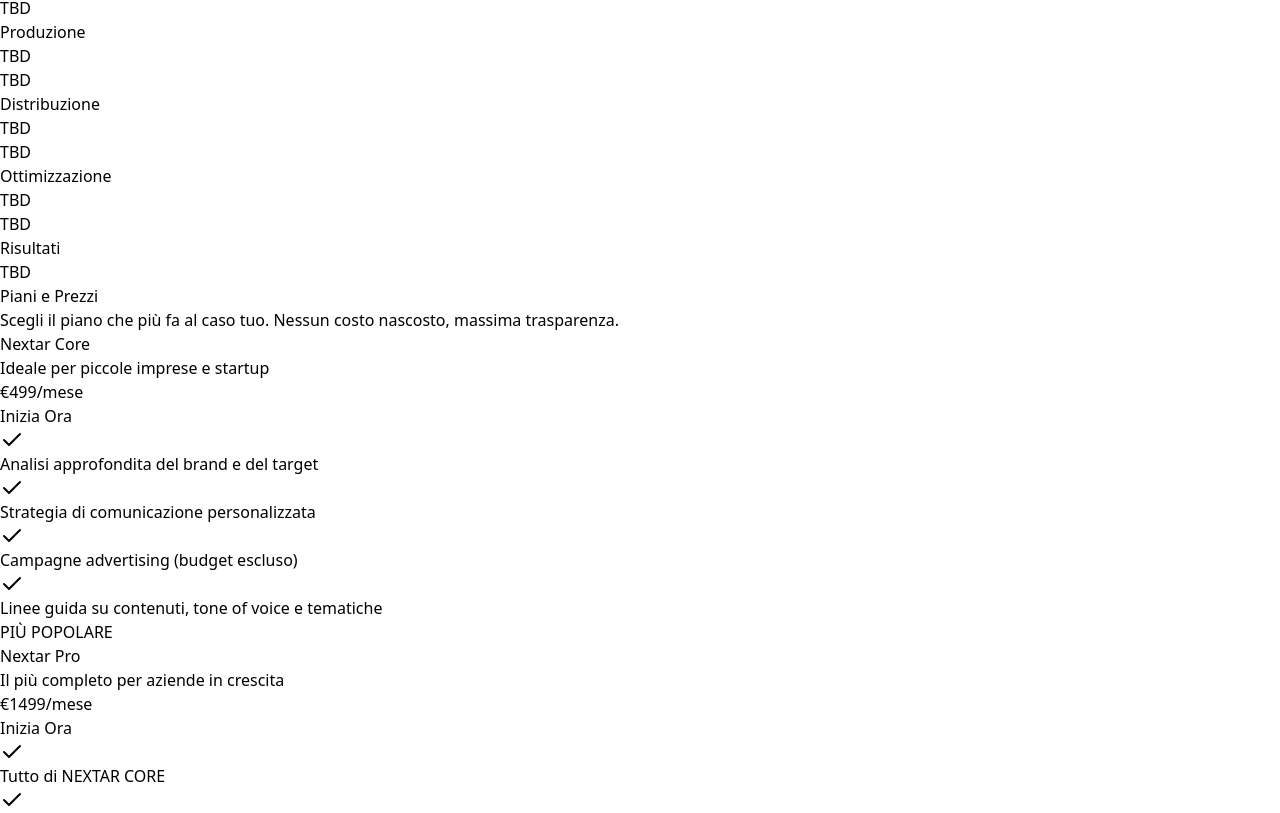
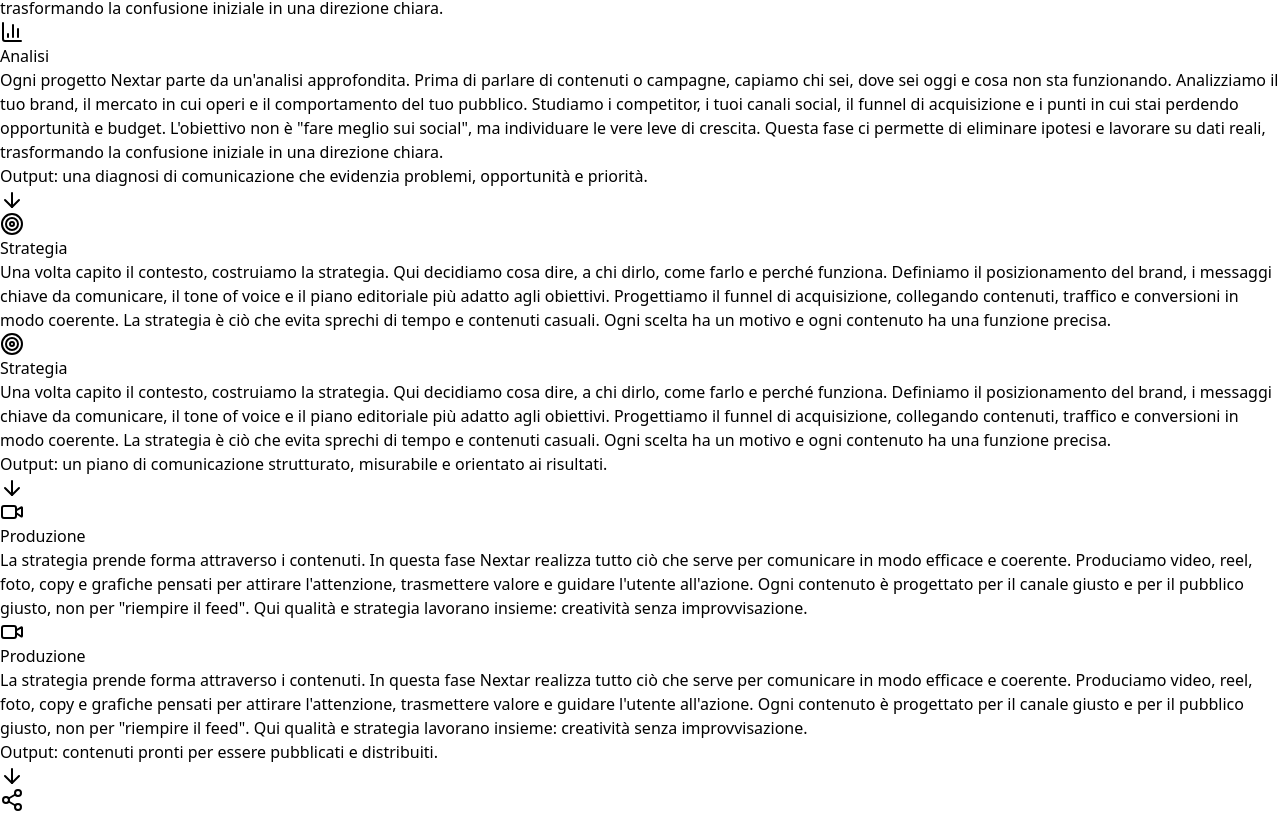
Before and after one commit to alessiobuccarella/nextar-website, a React (Vite) app: page / in a window 1280 px wide. Shown: the part 1253-2066 px from the top of the page. Built offline with nearby package versions, Linux system fonts and the light colour scheme.

Commit message:
sesto fix

```diff
--- a/src/App.jsx
+++ b/src/App.jsx
@@ -1,5 +1,5 @@
 import React, { useState, useEffect, useRef } from 'react';
-import { Menu, X, Check, Star, ArrowRight, Sparkles, Target, Megaphone, TrendingUp, Video, Globe, Share2, BarChart3, Zap, Users } from 'lucide-react';
+import { Menu, X, Check, Star, ArrowRight, ArrowDown, Sparkles, Target, Megaphone, TrendingUp, Video, Globe, Share2, BarChart3, Zap, Users } from 'lucide-react';
 
 const NextarWebsite = () => {
   // STATO - Gestisce i dati dinamici del sito
@@ -399,51 +399,69 @@
             </p>
           </div>
 
-          <div className="grid md:grid-cols-2 lg:grid-cols-3 gap-8">
+          <div className="grid md:grid-cols-4 lg:grid-cols-6 gap-8">
             {[
               {
-                icon: "TBD",
+                icon: <BarChart3 />,
                 title: "Analisi",
-                description: "TBD",
+                description: "Ogni progetto Nextar parte da un'analisi approfondita. Prima di parlare di contenuti o campagne, capiamo chi sei, dove sei oggi e cosa non sta funzionando. Analizziamo il tuo brand, il mercato in cui operi e il comportamento del tuo pubblico. Studiamo i competitor, i tuoi canali social, il funnel di acquisizione e i punti in cui stai perdendo opportunità e budget. L'obiettivo non è \"fare meglio sui social\", ma individuare le vere leve di crescita. Questa fase ci permette di eliminare ipotesi e lavorare su dati reali, trasformando la confusione iniziale in una direzione chiara.",
+                output: "una diagnosi di comunicazione che evidenzia problemi, opportunità e priorità.",
                 gradient: "from-orange-500 to-orange-600"
               },
               {
-                icon: "TBD",
+                icon: <Target />,
                 title: "Strategia",
-                description: "TBD",
+                description: "Una volta capito il contesto, costruiamo la strategia. Qui decidiamo cosa dire, a chi dirlo, come farlo e perché funziona. Definiamo il posizionamento del brand, i messaggi chiave da comunicare, il tone of voice e il piano editoriale più adatto agli obiettivi. Progettiamo il funnel di acquisizione, collegando contenuti, traffico e conversioni in modo coerente. La strategia è ciò che evita sprechi di tempo e contenuti casuali. Ogni scelta ha un motivo e ogni contenuto ha una funzione precisa.",
+                output: "un piano di comunicazione strutturato, misurabile e orientato ai risultati.",
                 gradient: "from-orange-600 to-amber-600"
               },
               {
-                icon: "TBD",
+                icon: <Video />,
                 title: "Produzione",
-                description: "TBD",
+                description: "La strategia prende forma attraverso i contenuti. In questa fase Nextar realizza tutto ciò che serve per comunicare in modo efficace e coerente. Produciamo video, reel, foto, copy e grafiche pensati per attirare l'attenzione, trasmettere valore e guidare l'utente all'azione. Ogni contenuto è progettato per il canale giusto e per il pubblico giusto, non per \"riempire il feed\". Qui qualità e strategia lavorano insieme: creatività senza improvvisazione.",
+                output: "contenuti pronti per essere pubblicati e distribuiti.",
                 gradient: "from-amber-500 to-orange-500"
               },
               {
-                icon: "TBD",
+                icon: <Share2 />,
                 title: "Distribuzione",
-                description: "TBD",
+                description: "È qui che nasce il vero valore. Distribuire non significa semplicemente pubblicare, ma far arrivare i contenuti alle persone giuste, nel momento giusto e con il giusto volume. Selezioniamo i canali più efficaci, definiamo il timing di pubblicazione, attiviamo campagne a pagamento quando serve, impostiamo strategie di retargeting e collaborazioni con pagine o creator rilevanti. Massimizziamo ogni contenuto riutilizzandolo su più piattaforme. Un contenuto visto da poche persone sbagliate non serve a nulla. Lo stesso contenuto, visto da migliaia di persone giuste, genera risultati.",
+                output: "traffico qualificato, contatti e vendite.",
                 gradient: "from-orange-500 to-red-500"
               },
               {
-                icon: "TBD",
+                icon: <TrendingUp />,
                 title: "Ottimizzazione",
-                description: "TBD",
+                description: "Nulla viene lasciato al caso. Monitoriamo costantemente i dati per capire cosa funziona davvero e cosa no. Analizziamo performance, costi, conversioni e comportamenti degli utenti. Individuiamo dove il budget è sprecato e dove, invece, sta generando valore. Sulla base dei dati ottimizziamo contenuti, copy, formati, targeting e investimenti. Il metodo Nextar non è statico: evolve continuamente per migliorare le performance nel tempo.",
+                output: "crescita costante e miglioramento continuo dei risultati.",
                 gradient: "from-orange-400 to-orange-600"
-              },
-              {
-                icon: "TBD",
-                title: "Risultati",
-                description: "TBD",
-                gradient: "from-orange-600 to-amber-500"
               }
             ].map((service, index) => (
-              <div key={index} className="group bg-zinc-800/50 backdrop-blur-sm p-8 rounded-2xl border border-zinc-700 hover:border-orange-500/50 transition-all duration-300 hover:transform hover:scale-105 hover:shadow-2xl hover:shadow-orange-500/20" data-animate-block>
-                <div className={`w-20 h-20 bg-gradient-to-br ${service.gradient} rounded-2xl flex items-center justify-center mb-6 group-hover:scale-110 transition-transform duration-300 shadow-lg`}>
-                  {service.icon}
+              <div key={index} className={`group relative hover:z-20 md:col-span-2 ${index === 3 ? 'lg:col-start-2' : ''} ${index === 4 ? 'md:col-start-2 lg:col-start-auto' : ''}`} data-animate-block>
+                <div className="bg-zinc-800/50 backdrop-blur-sm p-8 rounded-2xl border border-zinc-700 group-hover:opacity-0 group-hover:invisible transition-all duration-300 h-full relative">
+                  <ArrowDown className="absolute top-4 right-4 text-orange-400 w-6 h-6" />
+                  <div className={`w-20 h-20 bg-gradient-to-br ${service.gradient} rounded-2xl flex items-center justify-center mb-6 shadow-lg`}>
+                    {service.icon}
+                  </div>
+                  <h3 className="text-2xl font-bold mb-4">{service.title}</h3>
+                  <div className="max-h-[70vh] overflow-y-auto scrollbar-thin scrollbar-thumb-orange-500 scrollbar-track-zinc-700">
+                    <p className="text-slate-300 leading-relaxed line-clamp-3 text-justify">{service.description}</p>
+                  </div>
                 </div>
-                <h3 className="text-2xl font-bold mb-4 group-hover:text-orange-400 transition-colors">{service.title}</h3>
-                <p className="text-slate-300 leading-relaxed">{service.description}</p>
+
+                {/* Overlay espanso visibile solo all'hover */}
+                <div className="absolute top-0 left-0 right-0 bg-zinc-800 backdrop-blur-sm p-8 rounded-2xl border border-orange-500/50 shadow-2xl shadow-orange-500/20 opacity-0 invisible group-hover:opacity-100 group-hover:visible transition-all duration-300 z-10">
+                  <div className={`w-20 h-20 bg-gradient-to-br ${service.gradient} rounded-2xl flex items-center justify-center mb-6 shadow-lg`}>
+                    {service.icon}
+                  </div>
+                  <h3 className="text-2xl font-bold mb-4 text-orange-400">{service.title}</h3>
+                  <div className="max-h-[70vh] overflow-y-auto hide-scrollbar">
+                    <p className="text-slate-300 leading-relaxed text-justify">{service.description}</p>
+                    <p className="text-slate-300 leading-relaxed text-justify mt-4">
+                      <span className="font-bold">Output:</span> {service.output}
+                    </p>
+                  </div>
+                </div>
               </div>
             ))}
           </div>
@@ -460,12 +478,12 @@
             </p>
           </div>
 
-          <div className="grid md:grid-cols-3 gap-8 max-w-6xl mx-auto">
+          <div className="grid md:grid-cols-3 gap-6 max-w-6xl mx-auto">
             {[
               {
                 name: "Nextar Core",
                 price: "499",
-                description: "Ideale per piccole imprese e startup",
+
                 features: [
                   "Analisi approfondita del brand e del target",
                   "Strategia di comunicazione personalizzata",
@@ -477,7 +495,7 @@
               {
                 name: "Nextar Pro",
                 price: "1499",
-                description: "Il più completo per aziende in crescita",
+
                 features: [
                   "Tutto di NEXTAR CORE",
                   "Gestione operativa dei social",
@@ -491,7 +509,7 @@
               {
                 name: "Nextar Elite",
                 price: "3499",
-                description: "Soluzione su misura per grandi aziende",
+
                 features: [
                   "Tutto di NEXTAR CORE + PRO",
                   "Creazione e pubblicazione di 5 Reels in totale a settimana",
@@ -510,8 +528,8 @@
                     PIÙ POPOLARE
                   </div>
                 )}
-                <h3 className="text-2xl font-bold mb-2">{plan.name}</h3>
-                <p className="text-slate-400 mb-4">{plan.description}</p>
+                <h3 className="text-2xl font-bold mb-4">{plan.name}</h3>
+
                 <div className="mb-4">
                   {plan.price !== "Custom" ? (
                     <>
--- a/src/index.css
+++ b/src/index.css
@@ -67,3 +67,23 @@
 .group:hover .animate-pulse-button {
   animation: pulse-button 1s ease-in-out infinite;
 }
+
+/* Nasconde scrollbar ma mantiene funzionalità scroll */
+.hide-scrollbar {
+  -ms-overflow-style: none;
+  scrollbar-width: none;
+}
+
+.hide-scrollbar::-webkit-scrollbar {
+  display: none;
+}
+
+/* Nasconde scrollbar ma mantiene funzionalità scroll */
+.hide-scrollbar {
+  -ms-overflow-style: none;
+  scrollbar-width: none;
+}
+
+.hide-scrollbar::-webkit-scrollbar {
+  display: none;
+}
```
